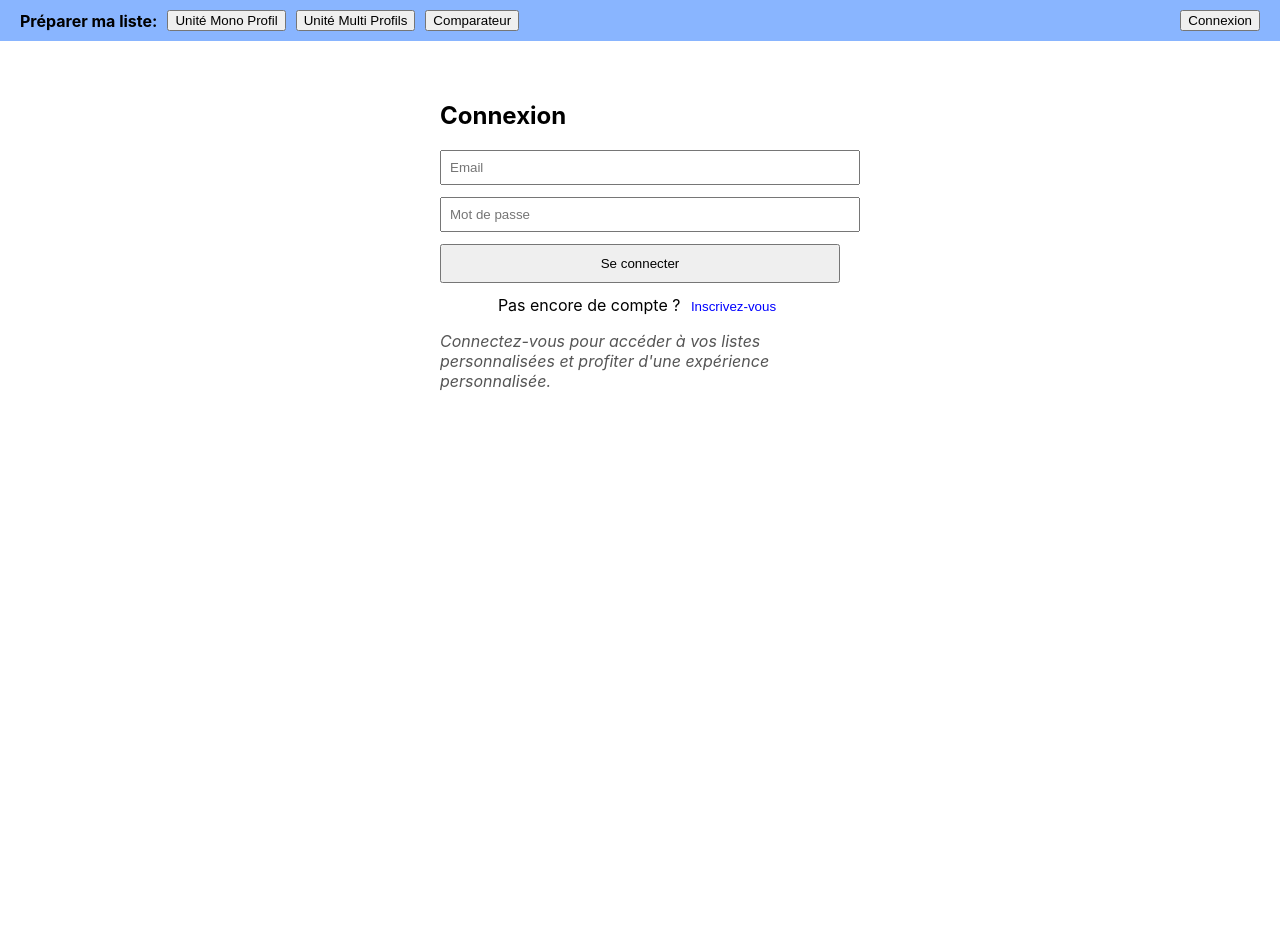
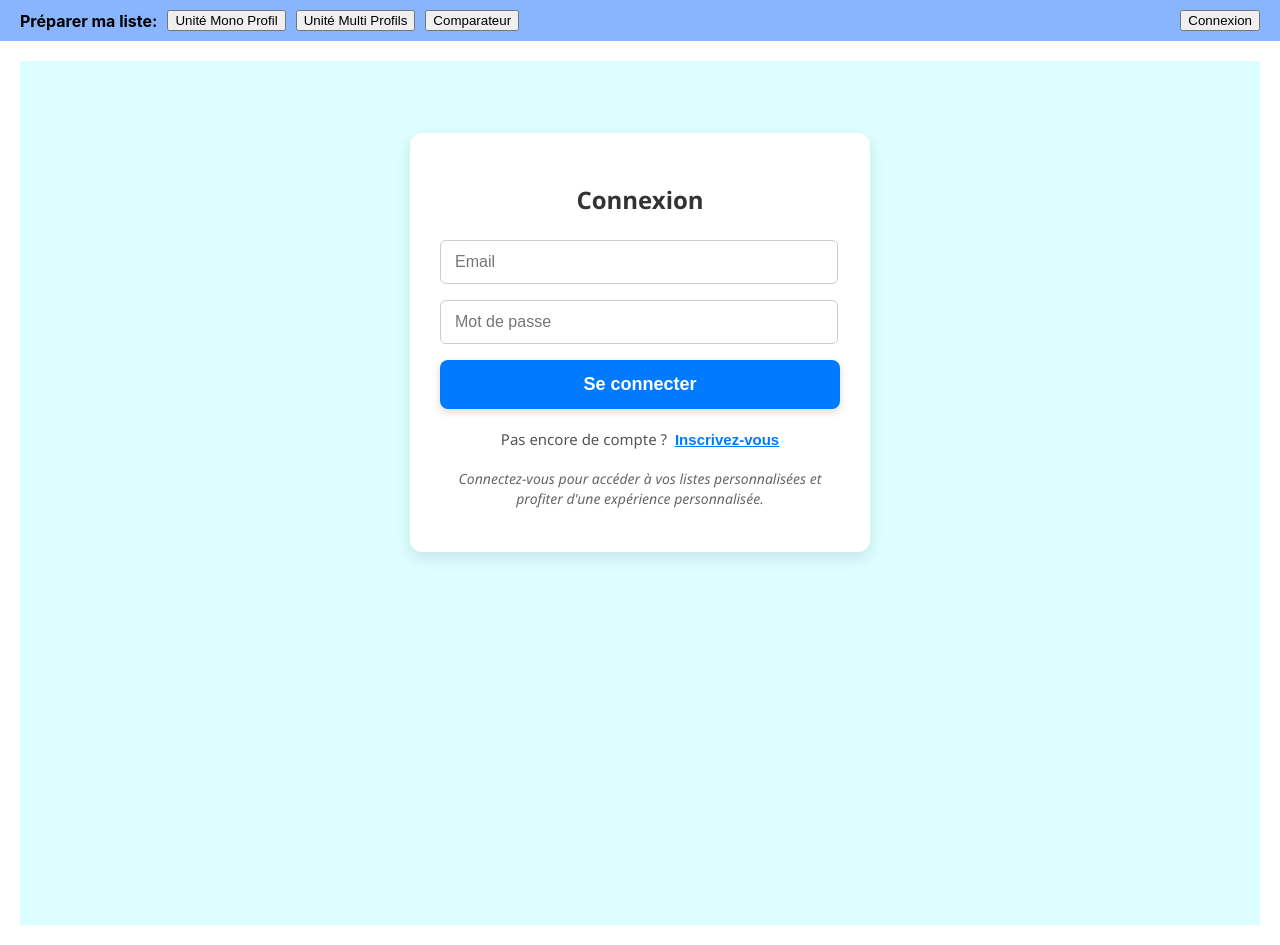
Before and after one commit to LouisSllrd/Stat_warhammer, a React (Create React App) app in the folder frontend/: page / in a window 1280 px wide. Both pictures are taken after a click on the button "Connexion". Before the commit the page ends 800 px from the top, so only its background shows below. Built offline with nearby package versions, Linux system fonts and the light colour scheme; no server answers.

Commit message:
design finished

```diff
--- a/frontend/src/components/AttackProfileCard.js
+++ b/frontend/src/components/AttackProfileCard.js
@@ -3,31 +3,30 @@ import React from 'react';
 const fieldLabels = {
   Attacks: "Attaques",
   CT: "CC/CT",
-  Auto_hit: "Touches auto",
   Strength: "Force",
   PA: "PA",
   Damage: "Dégâts",
   Sustained_hit: "Touches soutenues",
-  Sustained_X: "Touches soutenues X",
   Lethal_hit: "Touches fatales",
   Deva_wound: "Blessures dévastatrices",
   Blast: "Déflagration",
   Melta: "Melta X",
   Modif_hit: "Modif touche",
   Modif_wound: "Modif blessure",
-  Re_roll_hit1: "Relance touches de 1",
-  Re_roll_hit: "Relance toutes les touches",
-  Re_roll_wound1: "Relance blessures de 1",
-  Re_roll_wound: "Relance toutes les blessures",
+  Re_roll_hit: "Relance des touches",
+  Re_roll_wound: "Relance des blessures",
   Crit_on_X_to_hit: "Critique en touche sur X+",
   Crit_on_X_to_wound: "Critique en blessure sur X+"
 };
 
 const optionsMap = {
-  CT: [2, 3, 4, 5, 6],
+  CT: ["Torrent","2","3","4","5","6"],
   Strength: Array.from({ length: 24 }, (_, i) => i + 1),
   PA: [0, -1, -2, -3, -4, -5],
+  Sustained_hit: ["N/A", "1", "2", "3", "D3", "D6"],
   Melta: [0, 1, 2, 3, 4, 5, 6],
+  Re_roll_hit: ["N/A", "Relance des 1", "Relance des touches ratées", "Relance des touches non critiques (pêcher)" ],
+  Re_roll_wound: ["N/A", "Relance des 1", "Relance des blessures ratées", "Relance des blessures non critiques (pêcher)" ],
   Modif_hit: [-2, -1, 0, 1, 2],
   Modif_wound: [-2, -1, 0, 1, 2],
   Crit_on_X_to_hit: [2, 3, 4, 5, 6],
@@ -35,16 +34,14 @@ const optionsMap = {
 };
 
 const booleanFields = new Set([
-  "Auto_hit", "Sustained_hit", "Lethal_hit", "Deva_wound",
-  "Blast", "Re_roll_hit1", "Re_roll_hit",
-  "Re_roll_wound1", "Re_roll_wound"
+  "Lethal_hit", "Deva_wound",
+  "Blast"
 ]);
 
 const defaultFieldsToEdit = [
-  "Attacks", "CT", "Auto_hit", "Strength", "PA", "Damage",
-  "Sustained_hit", "Sustained_X", "Lethal_hit", "Deva_wound",
-  "Modif_hit", "Modif_wound", "Blast", "Melta",
-  "Re_roll_hit1", "Re_roll_hit", "Re_roll_wound1", "Re_roll_wound",
+  "Attacks", "CT", "Strength", "PA", "Damage",
+  "Sustained_hit", "Lethal_hit", "Deva_wound",
+  "Modif_hit", "Modif_wound", "Blast", "Melta", "Re_roll_hit", "Re_roll_wound",
   "Crit_on_X_to_hit", "Crit_on_X_to_wound"
 ];
 
@@ -55,9 +52,10 @@ const EditableAttackProfileCard = ({ profile, onChange, fieldsToEdit = defaultFi
 
     // Convert numerical values
     if (!booleanFields.has(name) && optionsMap[name]) {
-        if (name === "Strength" || name === "PA") {
+        if (name === "Strength" || name === "PA" || name === "Re_roll_hit" || name === "Re_roll_wound") {
           val = String(val);
         } else {
+          console.log(val)
           val = Number(val);
         }
       }
@@ -73,7 +71,12 @@ const EditableAttackProfileCard = ({ profile, onChange, fieldsToEdit = defaultFi
   const optionLabel = (key, val) => {
     if (key === "PA") return val;
     if (["Modif_hit", "Modif_wound"].includes(key)) return val > 0 ? `+${val}` : `${val}`;
-    if (["CT", "Crit_on_X_to_hit", "Crit_on_X_to_wound"].includes(key)) return `${val}+`;
+    if (
+      key === "CT" && val != "Torrent" ||
+      key === "Crit_on_X_to_hit" ||
+      key === "Crit_on_X_to_wound" ||
+      key === "Fnp_X"
+    ) return `${val}+`;
     return val;
   };
 
--- a/frontend/src/components/ListeModal.js
+++ b/frontend/src/components/ListeModal.js
@@ -36,23 +36,19 @@ export default function ListeModal({
   const defaultProfile = {
     nom: "",
     Attacks: "12",
-    CT: 2,
-    Auto_hit: false,
+    CT: "2",
     Strength: "8",
     PA: "-2",
     Damage: "2",
-    Sustained_hit: false,
-    Sustained_X: 1,
+    Sustained_hit: "N/A",
     Lethal_hit: false,
     Deva_wound: false,
     Modif_hit: 0,
     Modif_wound: 0,
     Blast: false,
     Melta: 0,
-    Re_roll_hit1: false,
-    Re_roll_hit: false,
-    Re_roll_wound1: false,
-    Re_roll_wound: false,
+    Re_roll_hit: "N/A",
+    Re_roll_wound: "N/A",
     Crit_on_X_to_hit: 6,
     Crit_on_X_to_wound: 6,
   };
@@ -69,23 +65,19 @@ export default function ListeModal({
     const profilsComplets = attackProfiles.map((p) => ({
       nom: p.nom ?? "",
       Attacks: p.Attacks ?? 0,
-      CT: p.CT ?? 0,
-      Auto_hit: p.Auto_hit ?? false,
+      CT: p.CT ?? "0",
       Strength: p.Strength ?? 0,
       PA: p.PA ?? 0,
       Damage: p.Damage ?? 0,
-      Sustained_hit: p.Sustained_hit ?? 0,
-      Sustained_X: p.Sustained_X ?? 0,
+      Sustained_hit: p.Sustained_hit ?? "N/A",
       Lethal_hit: p.Lethal_hit ?? 0,
       Deva_wound: p.Deva_wound ?? 0,
       Blast: p.Blast ?? false,
       Melta: p.Melta ?? 0,
       Modif_hit: p.Modif_hit ?? 0,
       Modif_wound: p.Modif_wound ?? 0,
-      Re_roll_hit1: p.Re_roll_hit1 ?? false,
-      Re_roll_hit: p.Re_roll_hit ?? false,
-      Re_roll_wound1: p.Re_roll_wound1 ?? false,
-      Re_roll_wound: p.Re_roll_wound ?? false,
+      Re_roll_hit: p.Re_roll_hit ?? "N/A",
+      Re_roll_wound: p.Re_roll_wound ?? "N/A",
       Crit_on_X_to_hit: p.Crit_on_X_to_hit ?? 0,
       Crit_on_X_to_wound: p.Crit_on_X_to_wound ?? 0,
     }));
--- a/frontend/src/components/Login.js
+++ b/frontend/src/components/Login.js
@@ -25,8 +25,19 @@ export default function Auth() {
   };
 
   return (
-    <div style={{ maxWidth: 400, margin: "auto", padding: 20 }}>
-      <h2>{isRegister ? "Inscription" : "Connexion"}</h2>
+    <div style={{ padding: 32, fontFamily: "Segoe UI, sans-serif", background: "#DCFEFF", minHeight: "100vh" }}>
+    <div style={{
+      maxWidth: 400,
+      margin: "40px auto",
+      padding: 30,
+      borderRadius: 12,
+      boxShadow: "0 6px 15px rgba(0,0,0,0.1)",
+      backgroundColor: "#fff",
+      fontFamily: "'Segoe UI', Tahoma, Geneva, Verdana, sans-serif",
+    }}>
+      <h2 style={{ textAlign: "center", marginBottom: 24, color: "#333" }}>
+        {isRegister ? "Inscription" : "Connexion"}
+      </h2>
       <form onSubmit={handleSubmit}>
         <input
           type="email"
@@ -34,7 +45,17 @@ export default function Auth() {
           value={email}
           required
           onChange={(e) => setEmail(e.target.value)}
-          style={{ width: "100%", padding: 8, marginBottom: 12 }}
+          style={{
+            width: "92%",
+            padding: "12px 14px",
+            marginBottom: 16,
+            borderRadius: 6,
+            border: "1.5px solid #ccc",
+            fontSize: 16,
+            transition: "border-color 0.3s",
+          }}
+          onFocus={(e) => (e.target.style.borderColor = "#007bff")}
+          onBlur={(e) => (e.target.style.borderColor = "#ccc")}
         />
         <input
           type="password"
@@ -42,29 +63,89 @@ export default function Auth() {
           value={password}
           required
           onChange={(e) => setPassword(e.target.value)}
-          style={{ width: "100%", padding: 8, marginBottom: 12 }}
+          style={{
+            width: "92%",
+            padding: "12px 14px",
+            marginBottom: 16,
+            borderRadius: 6,
+            border: "1.5px solid #ccc",
+            fontSize: 16,
+            transition: "border-color 0.3s",
+          }}
+          onFocus={(e) => (e.target.style.borderColor = "#007bff")}
+          onBlur={(e) => (e.target.style.borderColor = "#ccc")}
         />
-        {error && <p style={{ color: "red" }}>{error}</p>}
-        <button type="submit" style={{ padding: 10, width: "100%" }}>
+        {error && (
+          <p style={{
+            color: "red",
+            marginBottom: 16,
+            fontWeight: "600",
+            textAlign: "center"
+          }}>
+            {error}
+          </p>
+        )}
+        <button
+          type="submit"
+          style={{
+            width: "100%",
+            padding: "14px",
+            backgroundColor: isRegister ? "#28a745" : "#007bff",
+            color: "white",
+            fontSize: 18,
+            fontWeight: "600",
+            border: "none",
+            borderRadius: 8,
+            cursor: "pointer",
+            boxShadow: "0 3px 8px rgba(0,0,0,0.15)",
+            transition: "background-color 0.3s",
+          }}
+          onMouseEnter={e => e.currentTarget.style.backgroundColor = isRegister ? "#218838" : "#0056b3"}
+          onMouseLeave={e => e.currentTarget.style.backgroundColor = isRegister ? "#28a745" : "#007bff"}
+        >
           {isRegister ? "Créer un compte" : "Se connecter"}
         </button>
       </form>
-      <p style={{ marginTop: 12, textAlign: "center" }}>
+      <p style={{
+        marginTop: 20,
+        textAlign: "center",
+        fontSize: 15,
+        color: "#555",
+        userSelect: "none"
+      }}>
         {isRegister ? "Déjà un compte ?" : "Pas encore de compte ?"}{" "}
         <button
           onClick={() => setIsRegister(!isRegister)}
-          style={{ color: "blue", cursor: "pointer", background: "none", border: "none" }}
+          style={{
+            color: "#007bff",
+            cursor: "pointer",
+            background: "none",
+            border: "none",
+            fontWeight: "600",
+            fontSize: 15,
+            textDecoration: "underline",
+            padding: 0,
+            marginLeft: 4,
+            userSelect: "text",
+          }}
         >
           {isRegister ? "Connectez-vous" : "Inscrivez-vous"}
         </button>
       </p>
-      {/* Texte explicatif */}
-  <p style={{ marginBottom: 20, fontStyle: "italic", color: "#555" }}>
-    {isRegister
-      ? "Créer un compte vous permet d'accéder à toutes les fonctionnalités exclusives et de sauvegarder vos données en toute sécurité."
-      : "Connectez-vous pour accéder à vos listes personnalisées et profiter d'une expérience personnalisée."}
-  </p>
+      <p style={{
+        marginTop: 20,
+        fontStyle: "italic",
+        color: "#666",
+        fontSize: 14,
+        lineHeight: 1.4,
+        textAlign: "center",
+        userSelect: "none"
+      }}>
+        {isRegister
+          ? "Créer un compte vous permet d'accéder à toutes les fonctionnalités exclusives et de sauvegarder vos données en toute sécurité."
+          : "Connectez-vous pour accéder à vos listes personnalisées et profiter d'une expérience personnalisée."}
+      </p>
     </div>
-
+    </div>
   );
 }
--- a/frontend/src/components/MultiSimulateur.js
+++ b/frontend/src/components/MultiSimulateur.js
@@ -16,23 +16,19 @@ import { motion, AnimatePresence } from "framer-motion";
 
 const defaultAttackProfile = {
   Attacks: "12",
-  CT: 2,
-  Auto_hit: false,
+  CT:"2",
   Strength: "8",
   PA: "2",
   Damage: "2",
-  Sustained_hit: false,
-  Sustained_X: 1,
+  Sustained_hit: "N/A",
   Lethal_hit: false,
   Deva_wound: false,
   Modif_hit: 0,
   Modif_wound: 0,
   Blast: false,
   Melta: 0,
-  Re_roll_hit1: false,
-  Re_roll_hit: false,
-  Re_roll_wound1: false,
-  Re_roll_wound: false,
+  Re_roll_hit: "N/A",
+  Re_roll_wound: "N/A",
   Crit_on_X_to_hit: 6,
   Crit_on_X_to_wound: 6,
 };
@@ -173,11 +169,17 @@ function MultiSimulateur() {
             key !== "Strength" &&
             key !== "PA" &&
             key !== "Damage" &&
+            key !== "Sustained_hit" &&
+            key !== "CT" &&
+            key !== "Re_roll_hit" &&
+            key !== "Re_roll_wound" &&
             typeof defaultAttackProfile[key] === "number"
           ) {
             parsedParams[key] = Number(parsedParams[key]);
           }
         });
+        parsedParams.Sustained_hit = String(parsedParams.Sustained_hit);
+        parsedParams.CT = String(parsedParams.CT);
         return parsedParams;
       });
 
```
Also changed, not shown: frontend/src/components/Compare.js (+26 -14 lines), frontend/src/components/Jeu.js (+41 -7 lines), frontend/src/components/Simulateur.js (+21 -21 lines), 1 other file (tests, documents, lock files or other folders).
